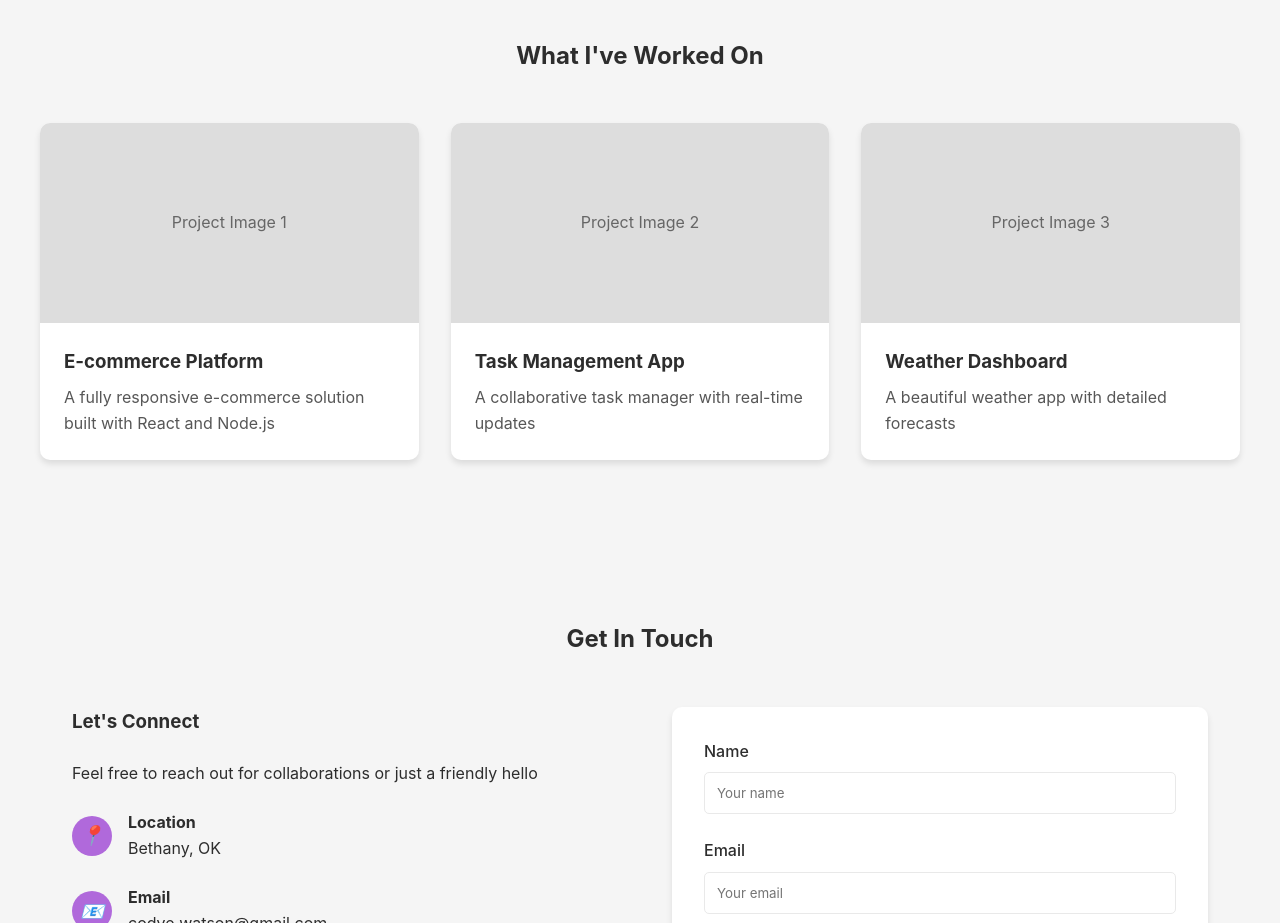
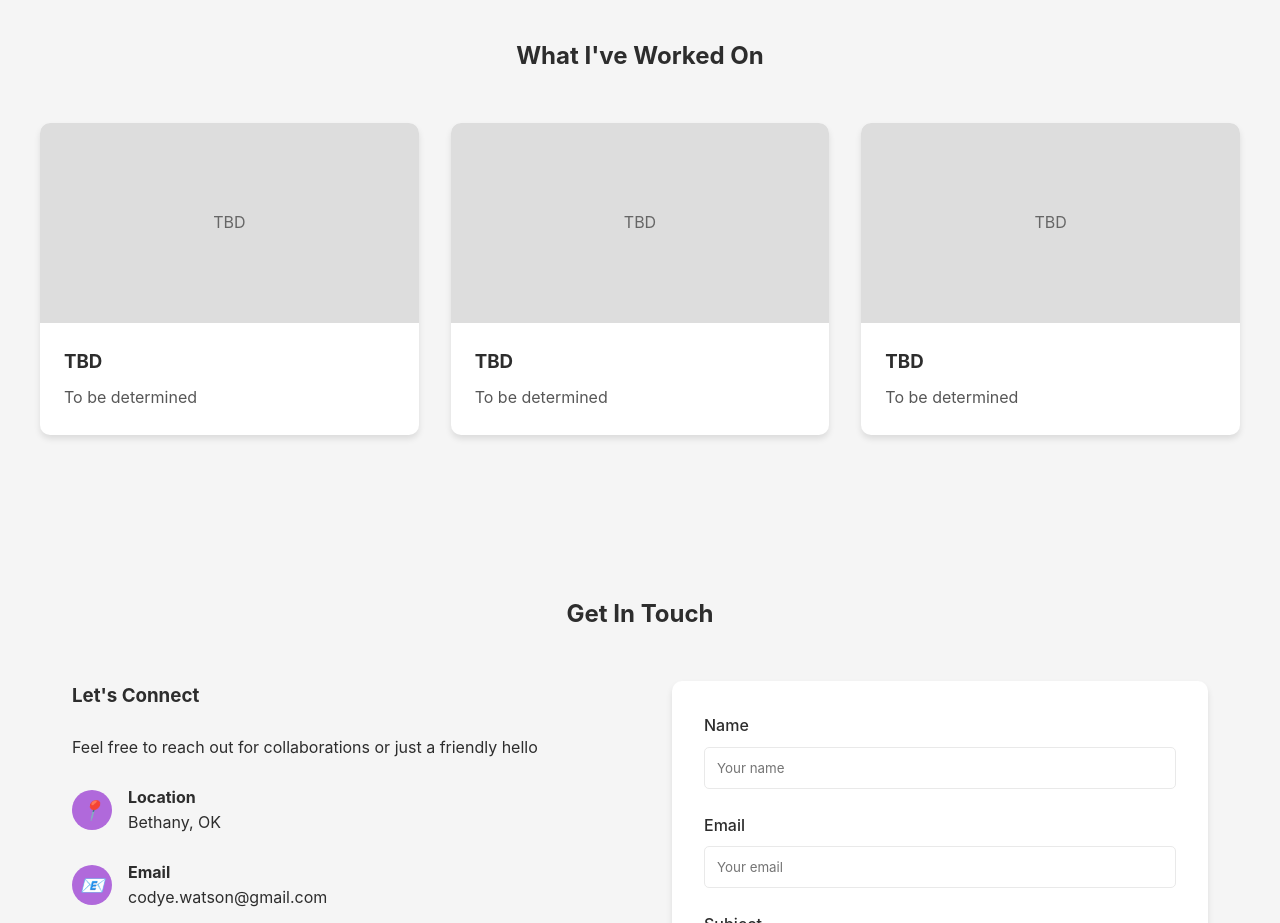
Before and after one commit to Graphettion/site, a plain HTML site: page index.html in a window 1280 px wide. Shown: the part 4520-5443 px from the top of the page. Drawn offline with Linux system fonts and the light colour scheme; files whose address does not match are found by name.

Commit message:
SITE: Added TBD to project section as it is a WIP

```diff
--- a/index.html
+++ b/index.html
@@ -107,24 +107,24 @@
         <h2 class="section-title">What I've Worked On</h2>
         <div class="projects-grid">
             <div class="project-card">
-                <div class="project-image">Project Image 1</div>
+                <div class="project-image">TBD</div>
                 <div class="project-content">
-                    <h3>E-commerce Platform</h3>
-                    <p>A fully responsive e-commerce solution built with React and Node.js</p>
+                    <h3>TBD</h3>
+                    <p>To be determined</p>
                 </div>
             </div>
             <div class="project-card">
-                <div class="project-image">Project Image 2</div>
+                <div class="project-image">TBD</div>
                 <div class="project-content">
-                    <h3>Task Management App</h3>
-                    <p>A collaborative task manager with real-time updates</p>
+                    <h3>TBD</h3>
+                    <p>To be determined</p>
                 </div>
             </div>
             <div class="project-card">
-                <div class="project-image">Project Image 3</div>
+                <div class="project-image">TBD</div>
                 <div class="project-content">
-                    <h3>Weather Dashboard</h3>
-                    <p>A beautiful weather app with detailed forecasts</p>
+                    <h3>TBD</h3>
+                    <p>To be determined</p>
                 </div>
             </div>
         </div>
```
